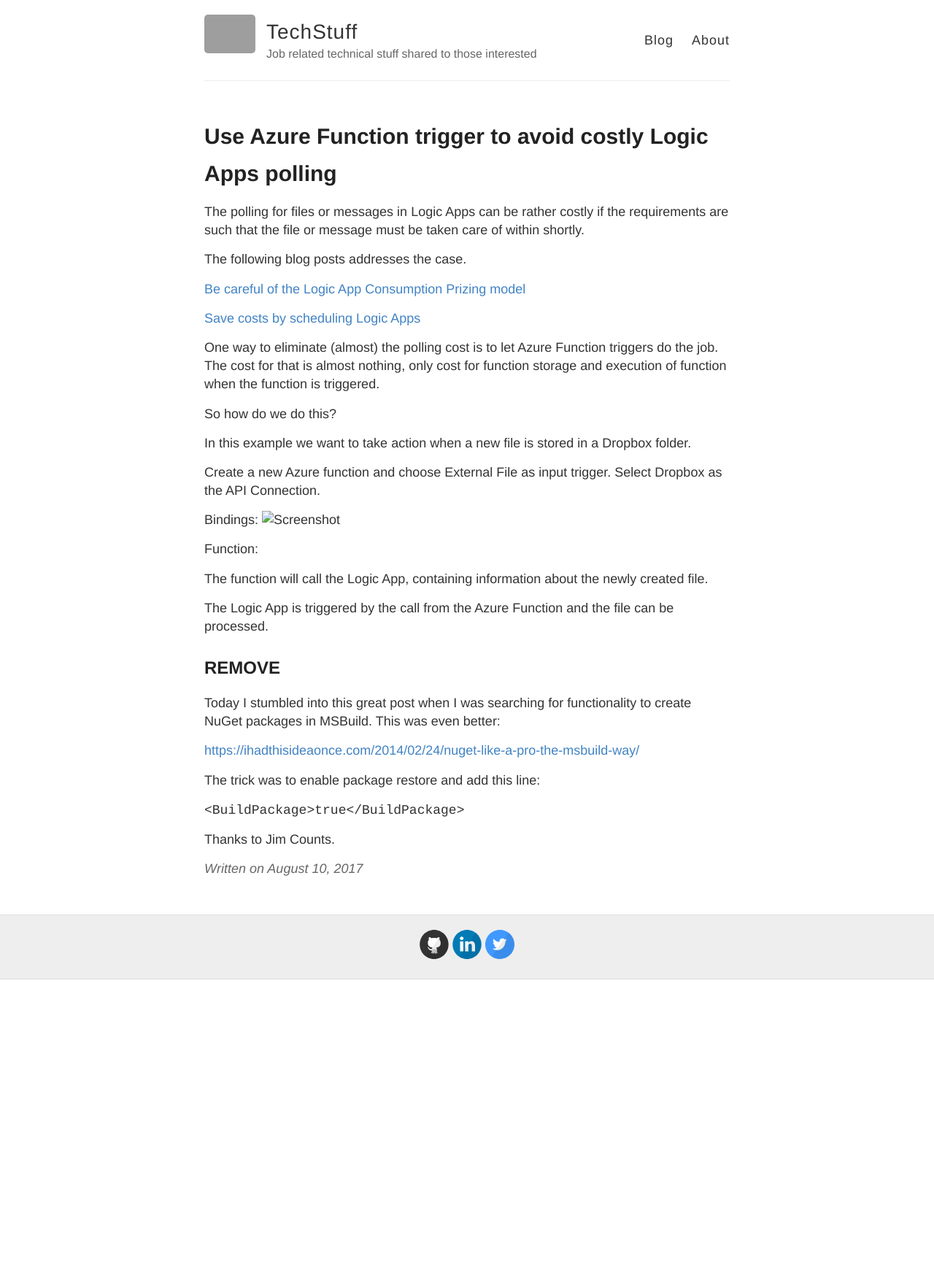
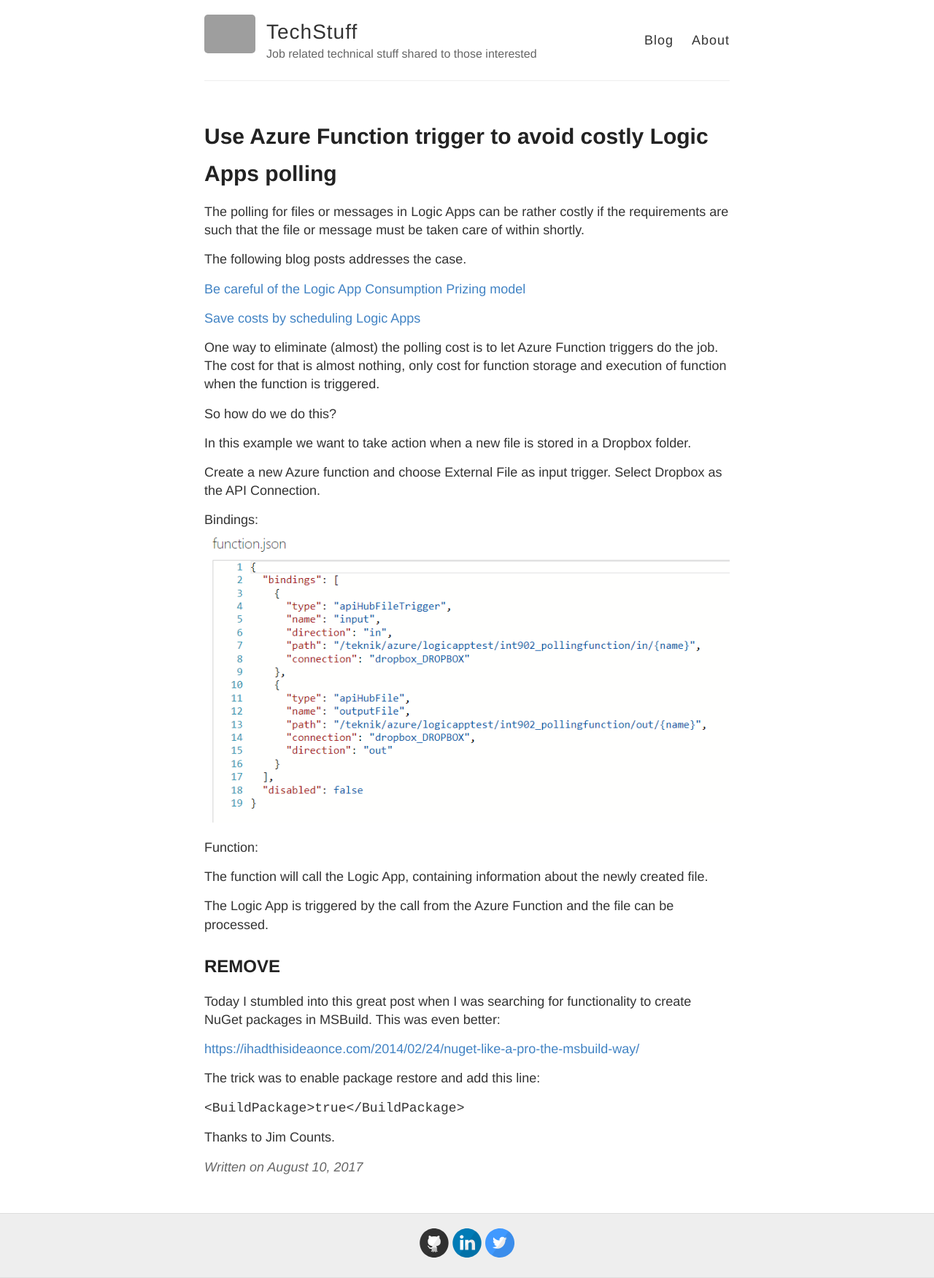
Before and after one commit to bejo73/bejo73.github.io, a Jekyll site: the page built from _posts/2017-08-10-Use-Azure-Function-trigger-to-avoid-costly-Logic-Apps-polling.md, in a window 1280 px wide. Shown: the whole page at 73% size. Built offline with Jekyll 4.4.1, drawn with Linux system fonts in a browser that asks for light colours; before the commit the page ends 1342 px from its top, so only the background shows below that; grey boxes are pictures that could not be loaded.

Commit message:
Image corrected

```diff
--- a/_posts/2017-08-10-Use-Azure-Function-trigger-to-avoid-costly-Logic-Apps-polling.md
+++ b/_posts/2017-08-10-Use-Azure-Function-trigger-to-avoid-costly-Logic-Apps-polling.md
@@ -25,7 +25,7 @@
 Select Dropbox as the API Connection.
 
 Bindings:
-![Screenshot](images/blog_function_bindings.png)
+![Screenshot](/images/blog_function_bindings.png)
 
 Function:
 
```
Also changed, not shown: images/blog_function_bindings.png (added).
